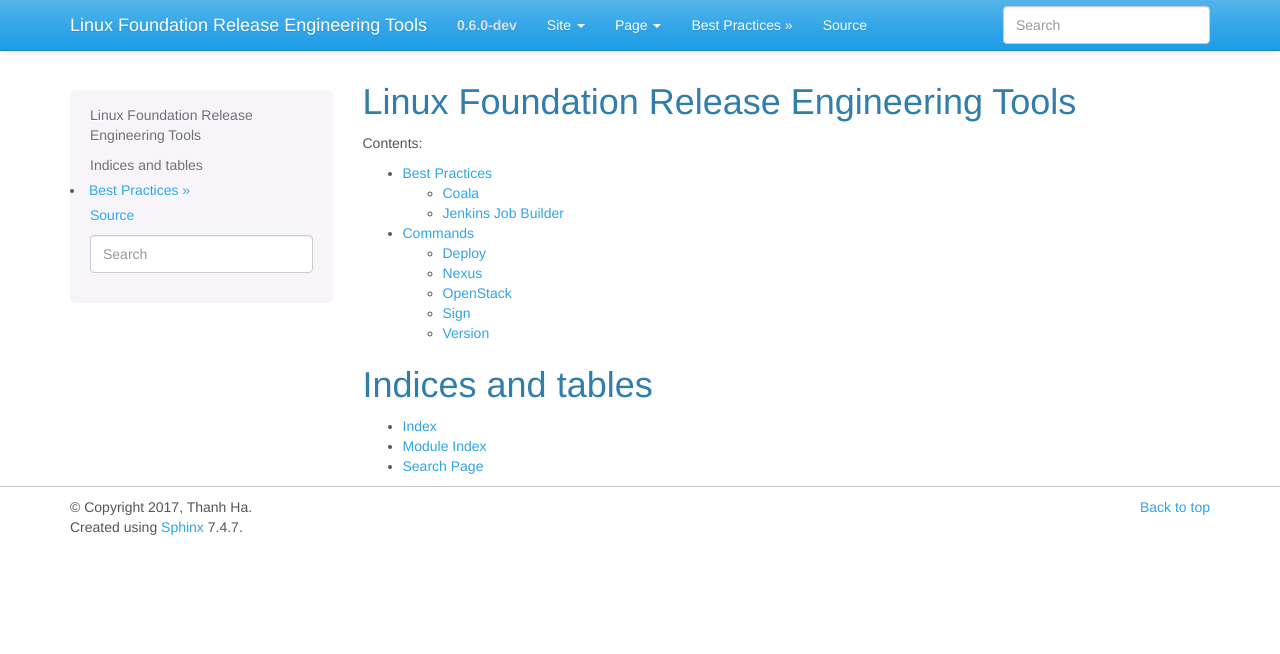
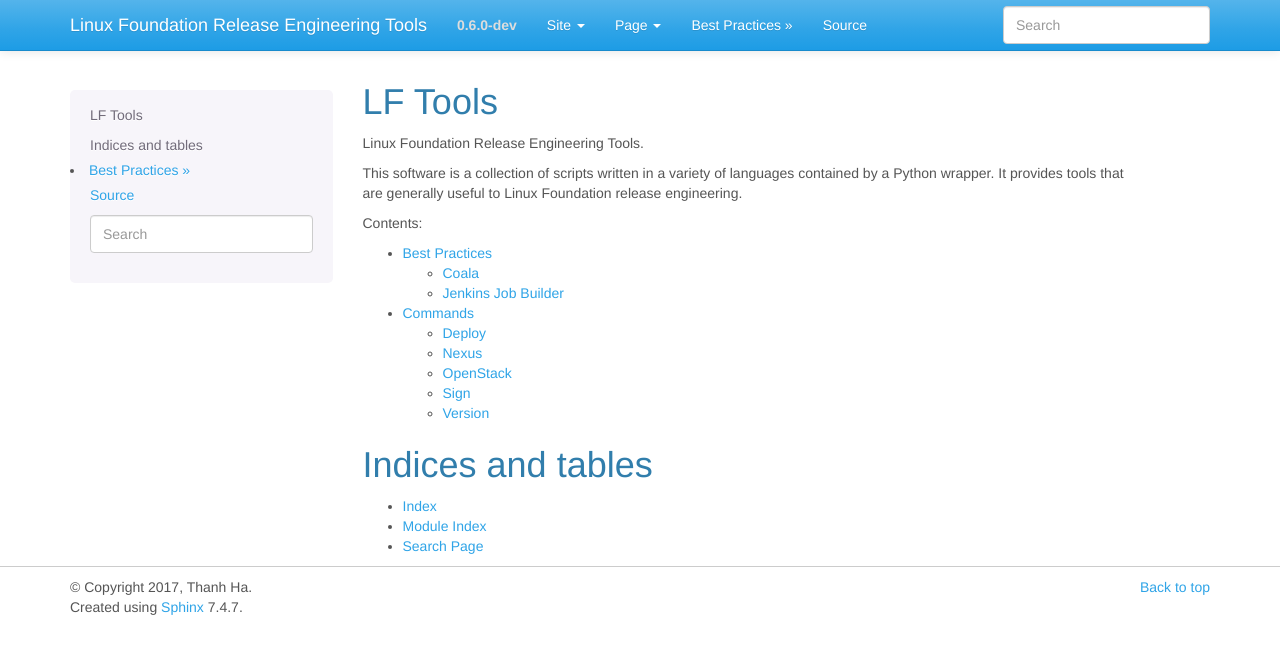
Before and after one commit to lfit/releng-lftools, a Sphinx documentation site: the page built from docs/index.rst, in a window 1280 px wide. Shown: the top 654 px of the page. Built offline with Sphinx 7.4.7, drawn with Linux system fonts in a browser that asks for light colours.

Commit message:
Shorten title and add description
Change-Id: If03ba16d2e370ea9ca2723ec2ffdc8b6d469a920
Signed-off-by: Thanh Ha <thanh.ha@linuxfoundation.org>

```diff
--- a/docs/index.rst
+++ b/docs/index.rst
@@ -3,8 +3,14 @@
    You can adapt this file completely to your liking, but it should at least
    contain the root `toctree` directive.
 
-Linux Foundation Release Engineering Tools
-==========================================
+LF Tools
+========
+
+Linux Foundation Release Engineering Tools.
+
+This software is a collection of scripts written in a variety of
+languages contained by a Python wrapper. It provides tools that
+are generally useful to Linux Foundation release engineering.
 
 Contents:
 
```
